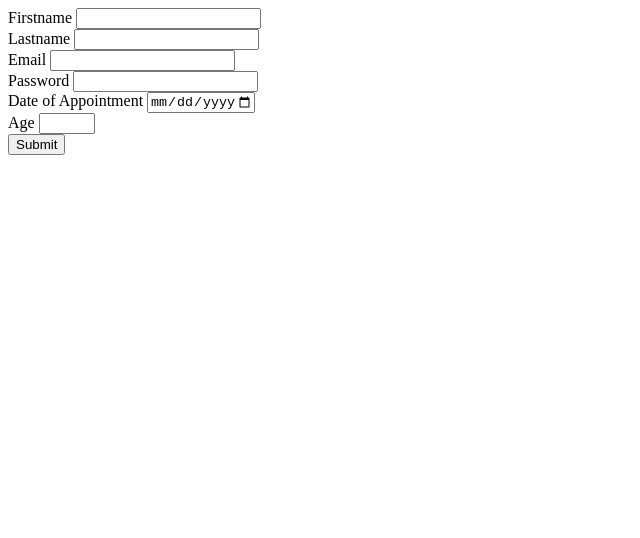
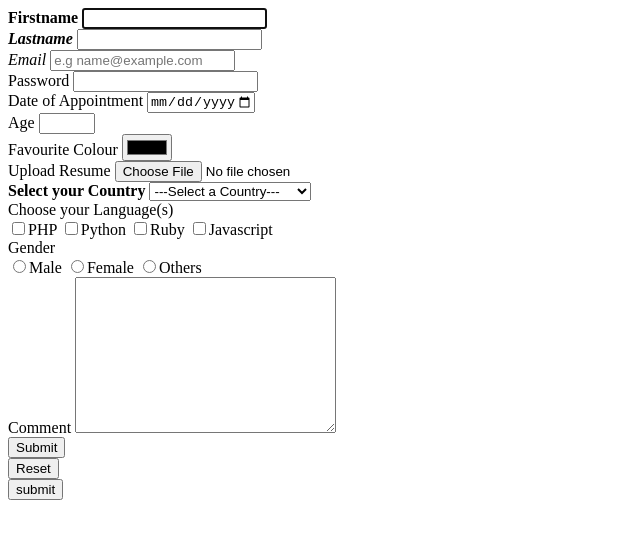
Before and after one commit to Godsonyi24/Introductory-class, a plain HTML site: page form.html in a window 1280 px wide. Shown: the whole page, without its empty margins (0-640 px from the left). Drawn offline with Linux system fonts and the light colour scheme.

Commit message:
started css, finished form html

```diff
--- a/form.html
+++ b/form.html
@@ -1,37 +1,108 @@
 <!DOCTYPE html>
 <html lang="en">
   <head>
-    <meta charset="UTF-8">
-    <meta name="viewport" content="width=device-width, initial-scale=1.0">
+    <meta charset="UTF-8" />
+    <meta name="viewport" content="width=device-width, initial-scale=1.0" />
     <title>Form</title>
   </head>
   <body>
+    <!--The form element has tow attributes: Action and Method. Action is where we specify the link, the form submits to. Method attributes is used to specify the method-->
     <form action="" method="post">
-        <label for="Firstname">Firstname</label>
-        <input type="text" id="Firstname" name="firstname"/>
+      <label for="Firstname"><strong>Firstname</strong></label>
+      <input type="text" id="Firstname" name="firstname" required autofocus/>
+      <br />
+      <!--id- appears only once, gives a unique dentity to your input-->
+      <!--for- links the input to the label through id to increase accessibility especially for physically challenged persons-->
+      <!--'Autofocus' attribute helps to point a cursor to call the attention of the user to a particular place-->
+      <!--Spellcheck="true" to activate spellcheck-->
+
+      <label for="Lastname"
+        ><strong><em>Lastname</em></strong></label
+      >
+      <input type="text" id="Lastname" name="lastname" />
+      <br />
+
+      <label for="Email"><em>Email</em></label>
+      <input
+        type="email"
+        id="Email"
+        name="email"
+        placeholder="e.g name@example.com"
+      />
+      <br />
+
+      <label for="Password">Password</label>
+      <input type="password" id="Password" name="password" />
+      <br />
+
+      <label for="doa">Date of Appointment</label>
+      <input
+        type="date"
+        id="doa"
+        min="2010-01-01"
+        max="2015-12-31"
+        name="doa"
+      />
+      <br />
+
+      <label for="age">Age</label>
+      <input type="number" id="age" min="18" max="70" name="age" />
+      <br />
+
+      <label for="color">Favourite Colour</label>
+      <input type="color" id="color" name="color" />
+      <br />
+
+      <label for="resume">Upload Resume</label>
+      <input type="file" id="resume" name="resume" />
+      <br />
+
+      <!--The Drop down input collection-->
+      <label for="country"><strong>Select your Country</strong></label>
+      <select id="country">
+        <!--value attribute is important in 'select' because the user has to select a value unlike 'input' where the key/type in the value-->
+      <!--disabled- to disable submission of a value-->
+      <!--selected- to select a first/placeholder value in select. Selected value should be empty-->
+      <!--You can use 'optgroup' to group an option, e.g using label as an attribute = "Europe" to group countries into Europe continent. LABEL can be an element, it can also be an attribute.-->
+        <optgroup>
+        <option value="" disabled selected>---Select a Country---</option>
+        <option value="Nigeria">Nigeria</option>
+        <option value="Ghana">Ghana</option>
+        <option value="Egypt">Egypt</option>
+        <option value="Usa">United States</option>
+        <option value="Brazil">Brazil</option>
+        <option value="Canada">Canada</option>
+        </optgroup>
+      </select>
       <br/>
 
-        <label for="Lastname">Lastname</label>
-        <input type="text" id="Lastname" name="lastname"/>
+      <!--Making a checkbox in HTML-->
+      <label for="language">Choose your Language(s)</label>
+      <br/>
+      <input type="checkbox" name="language" value="php" id="php"><label for="php">PHP</label>
+      <input type="checkbox" name="language" value="python" id="python"><label for="python">Python</label>
+      <input type="checkbox" name="language" value="ruby" id="ruby"><label for="ruby">Ruby</label>
+      <input type="checkbox" name="language" value="js" id="js"><label for="js">Javascript</label>
       <br/>
 
-        <label for="Email">Email</label>
-        <input type="email" id="Email" name="email"/>
+      <!--Radio button in HTML form is used to just select one value unlike Checkbox where you can select one or more value-->
+      <label for="gender">Gender</label>
       <br/>
-
-        <label for="Password">Password</label>
-        <input type="password" id="Password" name="password"/>
+      <input type="radio" name="gender" value="male" id="male"><label for="male">Male</label>
+      <input type="radio" name="gender" value="female" id="female"><label for="female">Female</label>
+      <input type="radio" name="gender" value="others" id="others"><label for="others">Others</label>
       <br/>
-
-        <label for="doa">Date of Appointment</label>
-        <input type="date" id="doa" min="2010-01-01" max="2015-12-31"/>
+      <!--'Checked' attribute can be used in input element for radio button to automatically select that option. It works like the "selected" attributes for the Select element.-->
+      <label for="comment">Comment</label>
+      <textarea name="comment" id="comment" cols="30" rows="10"></textarea>
+      <!--Textarea to create an area to type in. 'Cols' and 'Rows' to give the area a dimension -->
       <br/>
-
-        <label for="age">Age</label>
-        <input type="number" id="age" min="18" max="70"/>
+      <button>Submit</button>
       <br/>
-
-        <button>Submit</button>
+      <input type="reset" value="Reset">
+      <br/>
+      <input type="submit" value="submit">
+      <br/>
     </form>
   </body>
 </html>
```
Also changed, not shown: webpage/home.html (+61 -4 lines). Lines whose indentation alone changed are shown as unchanged.
